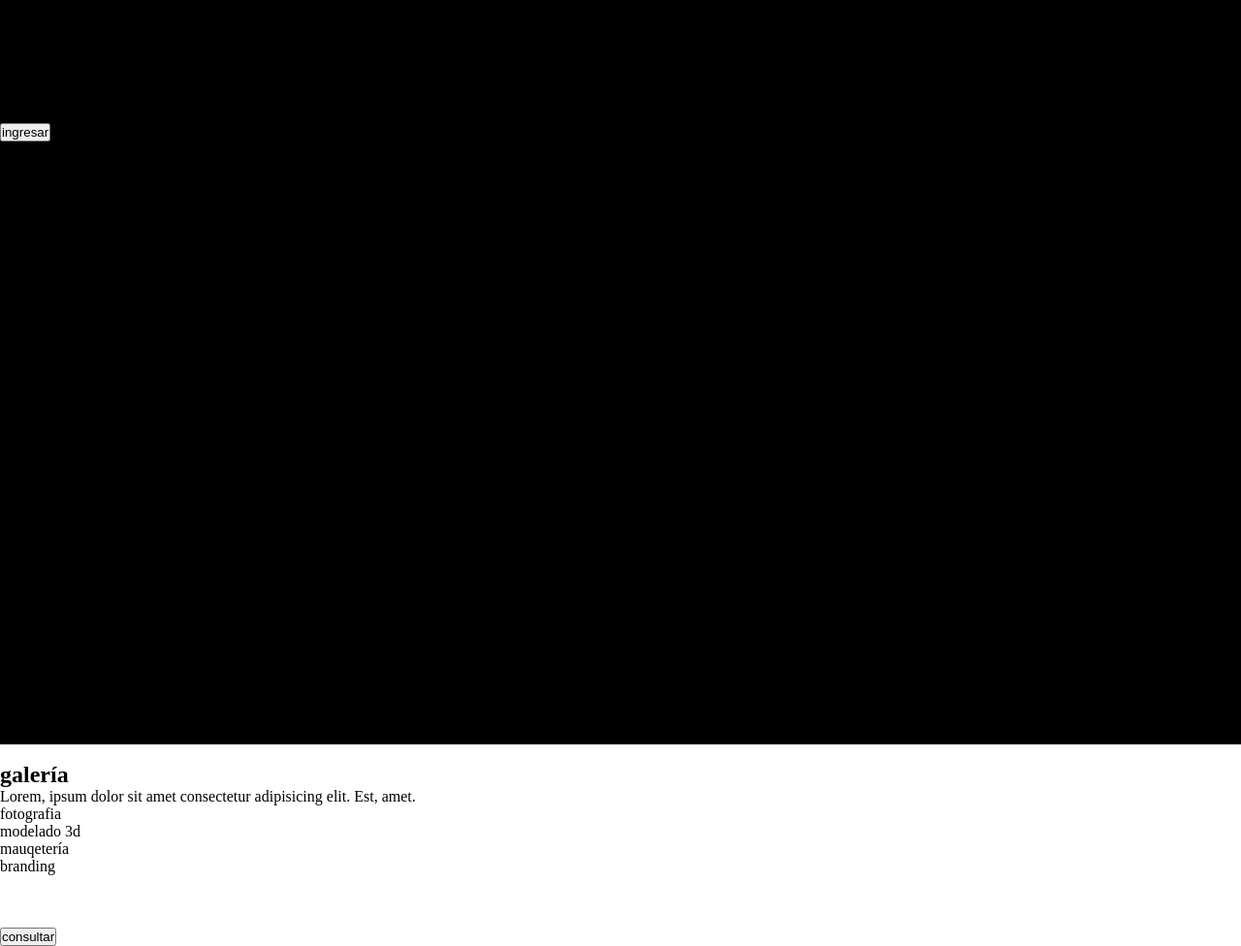
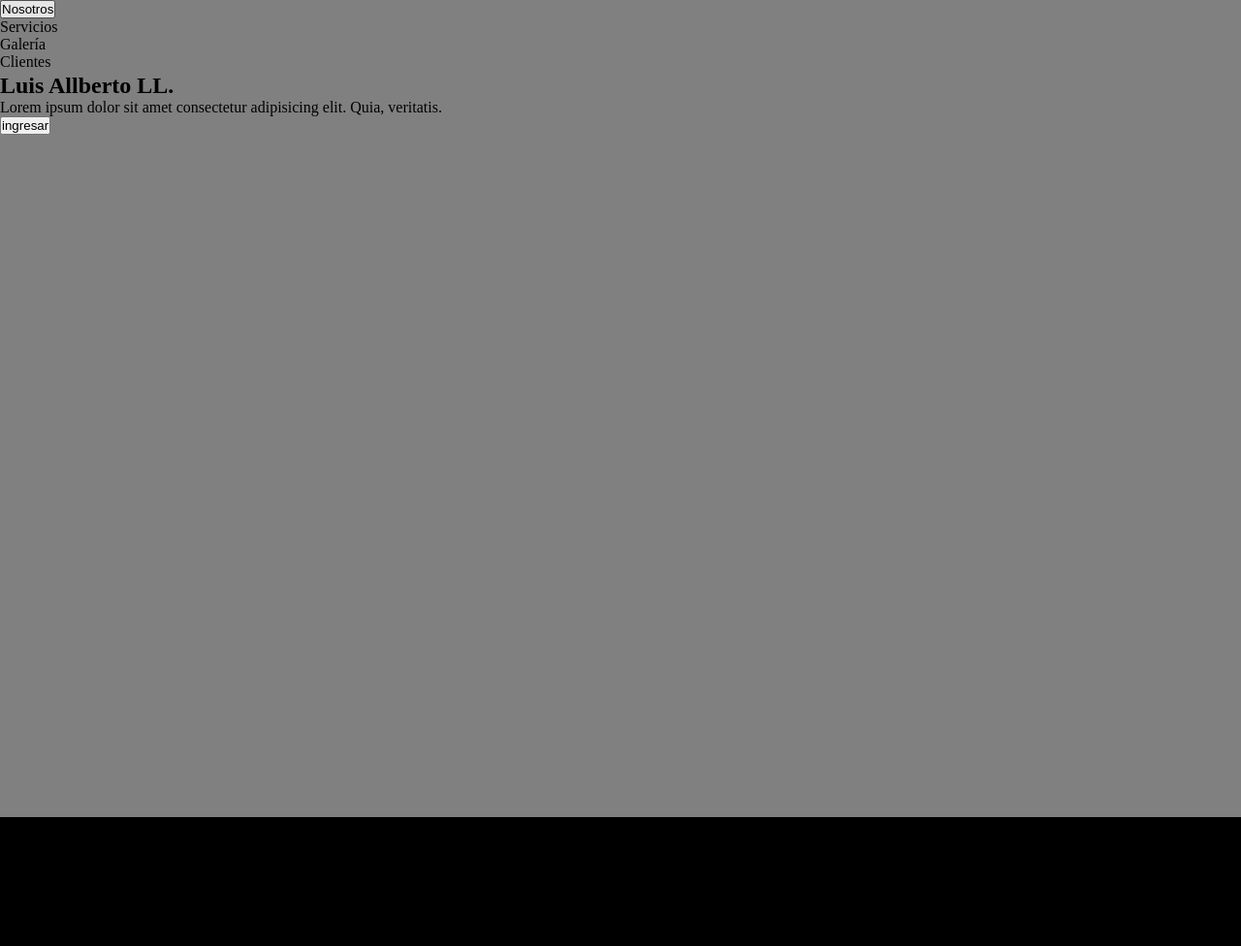
Before and after one commit to ElProfeshor/Portafolio, a plain HTML site: page index.html in a window 1280 px wide. Shown: the whole page at 97% size. After the commit the page ends 843 px from the top, so only its background shows below. Drawn offline with Linux system fonts and the light colour scheme.

Commit message:
contenido 1

```diff
--- a/css/styles.css
+++ b/css/styles.css
@@ -3,10 +3,23 @@
     padding: 0;
     box-sizing: border-box;
 }
-.contenido1{
+body{
     margin: 0;
     padding: 0;
+    box-sizing: border-box;
     background-color: black;
+}
+header{
+    margin: 0;
+    padding: 0;
+    width: 100%;
+    height: 75px;
+    background-color:grey;
+}
+.contentA{
+    margin: 0;
+    padding: 0;
     width: 100%;
     height: 768px;
+    background-color: gray;
 }
--- a/index.html
+++ b/index.html
@@ -3,58 +3,27 @@
 <head>
   <meta charset="UTF-8">
   <meta name="viewport" content="width=device-width, initial-scale=1.0">
-  <title>Portafolio-LuisLLuilema</title>
+  <title>Portafolio-Luis</title>
   <link rel="stylesheet" href="../Portafolio/css/styles.css">
 </head>
 <body>
-<div class="contenido1">
-  <div class="caja1">
-    <h1>PORTAFOLIO</h1>
+  <header>
+    <button>Nosotros</button>
+    <div class="logo"></div>
     <nav>
       <ul>
-        <li>inicio</li>
-        <li>nosotros</li>
-        <li>galería</li>
-        <li>productos</li>
+        <li>Servicios</li>
+        <li>Galería</li>
+        <li>Clientes</li>
       </ul>
     </nav>
-  </div>
-  <div class="caja2">
-    <p>Lorem ipsum dolor sit amet consectetur adipisicing elit. Ad, maiores!</p>
+    <div class="redes"></div>
+  </header>
+  <section class="contentA">
+    <h2>Luis Allberto LL.</h2>
+    <p>Lorem ipsum dolor sit amet consectetur adipisicing elit. Quia, veritatis.</p>
     <button>ingresar</button>
-  </div>
-</div>
-<div class="contenido2">
-  <div class="caja1"></div>
-  <div class="caja2">
-    <div class="textos">
-      <h2></h2>
-      <img src="" alt="">
-    </div>
-    <p></p>
-  </div>
-</div>
-<div class="contenido3">
-  <h2>galería</h2>
-  <p>Lorem, ipsum dolor sit amet consectetur adipisicing elit. Est, amet.</p>
-  <nav>
-    <ul>
-      <li>fotografia</li>
-      <li>modelado 3d</li>
-      <li>mauqetería</li>
-      <li>branding</li>
-    </ul>
-  </nav>
-  <div class="flex1">
-    <img src="" alt=""><img src="" alt=""><img src="" alt="">
-  </div>
-  <div class="flex2">
-    <img src="" alt=""><img src="" alt=""><img src="" alt="">
-  </div>
-  <div class="flex3">
-    <img src="" alt=""><img src="" alt=""><img src="" alt="">
-  </div>
-  <button>consultar</button>
-</div>
+  </section>
+
 </body>
 </html>
```
